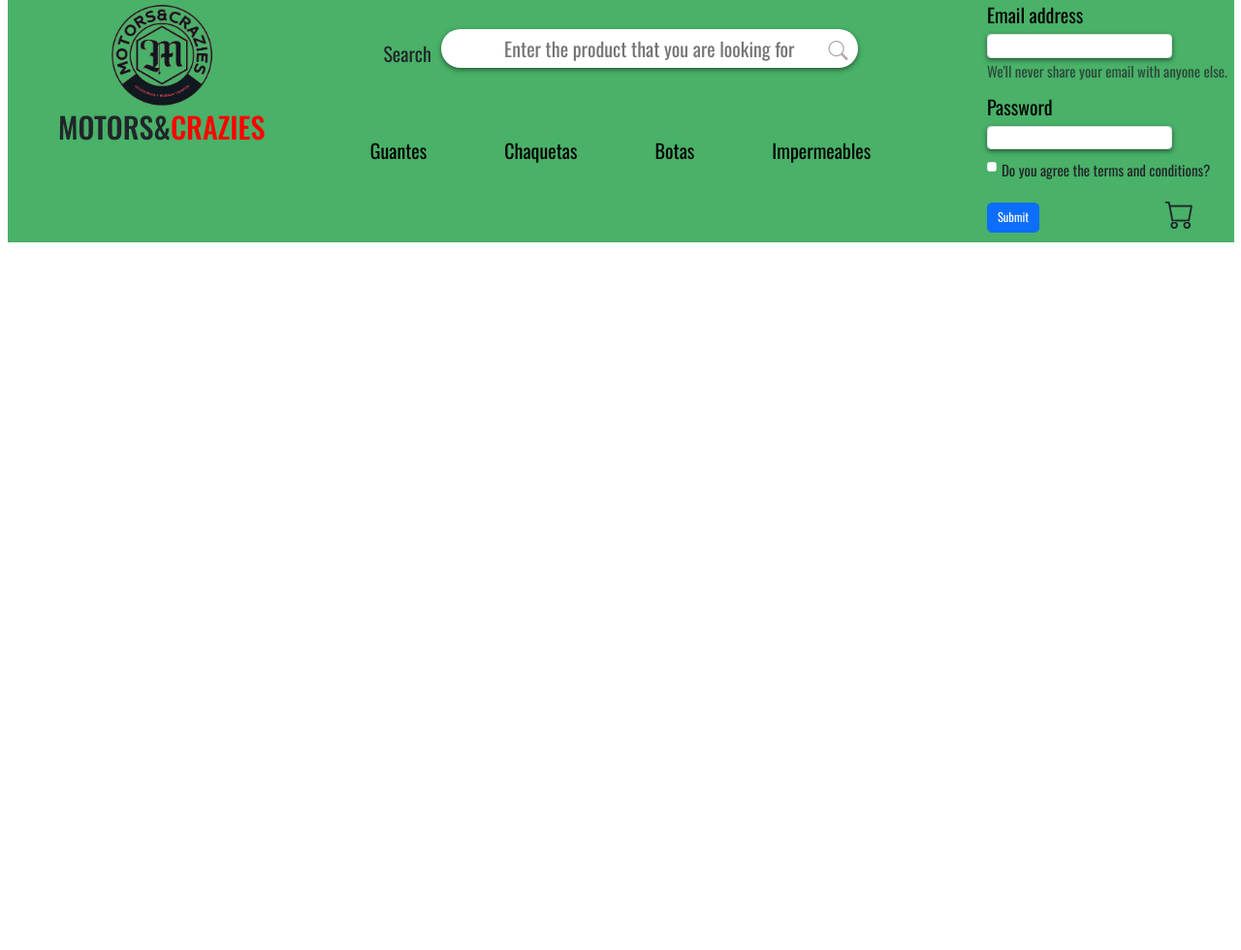
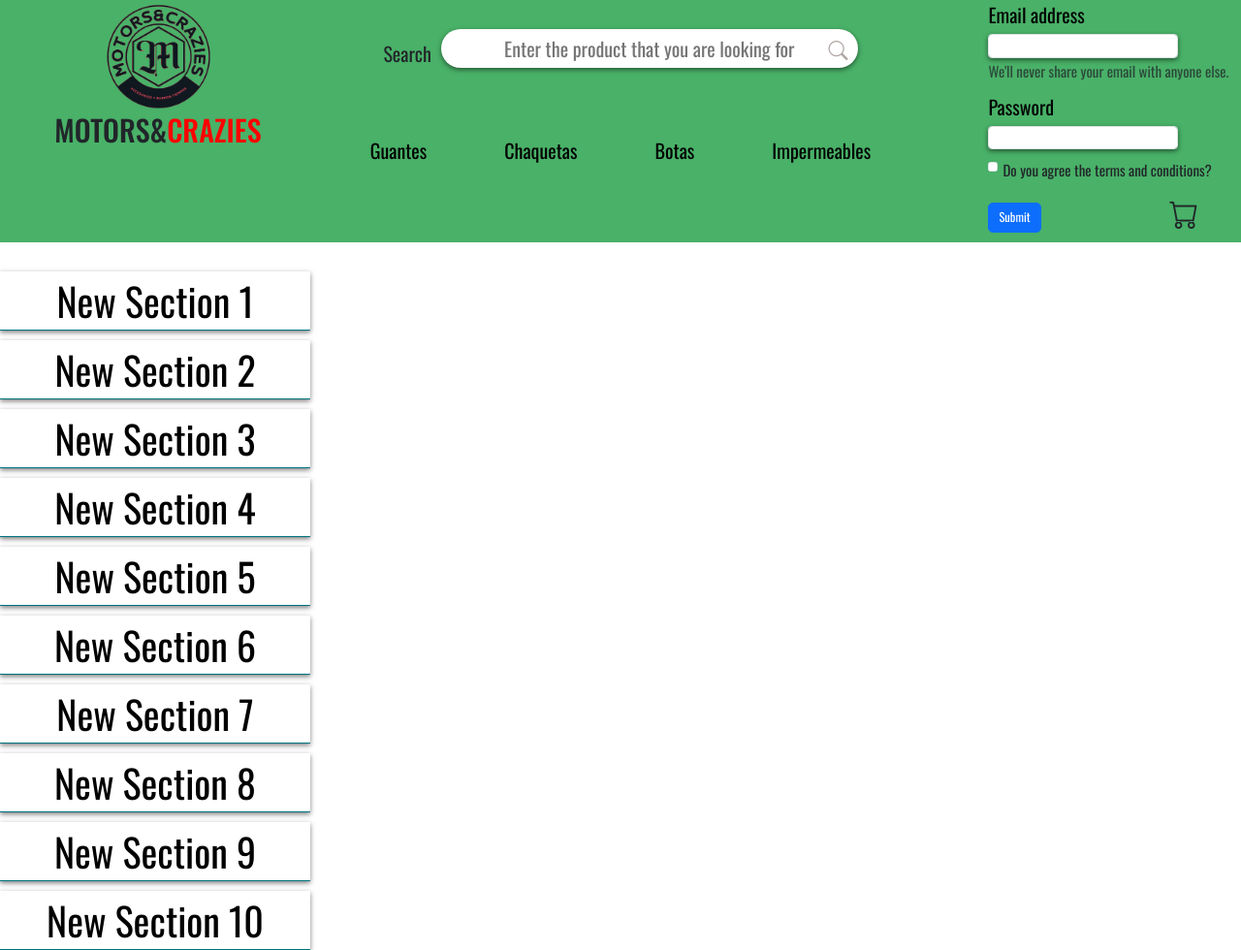
Before and after one commit to abate2/MOTORCYCLE-ECOMERCE, a website: page index.html in a window 1280 px wide. Shown: the whole page at 97% size. Before the commit the page ends 800 px from the top, so only its background shows below. Drawn offline with nearby package versions, Linux system fonts and the light colour scheme.

Commit message:
Side bar section with react

```diff
--- a/index.html
+++ b/index.html
@@ -9,7 +9,7 @@
     <link rel="stylesheet" href="./styles.css">
 </head>
 <body>
-    <div class="container-fluid">
+    <div class="container-fluid p-0">
         <div class="top-bar" >
             <div id="right-top">
                 <div class="logo">
@@ -56,14 +56,31 @@
             </div>
         </div>
         <!--====================END OF TOP-BAR====================-->
-        <aside>
+        <div id="main" class="container-fluid m-0 p-0">
+            <div class="row m-0 p-0">
+                <aside id="sidebar" class="col-3 mt-5 text-center p-0">
+                    <div id="sidebar1"></div>
+                    <div id="sidebar2" class="mt-3"></div>
+                    <div id="sidebar3" class="mt-3"></div>
+                    <div id="sidebar4" class="mt-3"></div>
+                    <div id="sidebar5" class="mt-3"></div>
+                    <div id="sidebar6" class="mt-3"></div>
+                    <div id="sidebar7" class="mt-3"></div>
+                    <div id="sidebar8" class="mt-3"></div>
+                    <div id="sidebar9" class="mt-3"></div>
+                    <div id="sidebar10" class="mt-3"></div>
+                </aside>
+                <div class="products" class="col-9">
 
-        </aside>
+                </div>
+            </div>
+        </div>
         <!--====================END OF ASIDE======================-->
     </div>
 <script src="https://unpkg.com/react@18/umd/react.development.js" crossorigin></script>
 <script src="https://unpkg.com/react-dom@18/umd/react-dom.development.js" crossorigin></script>
 <script src="https://unpkg.com/babel-standalone@6/babel.min.js"></script>
+<script src="./script.js" type="text/jsx"></script>
 <script src="https://code.jquery.com/jquery-3.4.1.slim.min.js" integrity="sha384-J6qa4849blE2+poT4WnyKhv5vZF5SrPo0iEjwBvKU7imGFAV0wwj1yYfoRSJoZ+n" crossorigin="anonymous"></script>
 <script src="https://cdn.jsdelivr.net/npm/popper.js@1.16.0/dist/umd/popper.min.js" integrity="sha384-Q6E9RHvbIyZFJoft+2mJbHaEWldlvI9IOYy5n3zV9zzTtmI3UksdQRVvoxMfooAo" crossorigin="anonymous"></script>
 <script src="https://cdn.jsdelivr.net/npm/bootstrap@5.3.2/dist/js/bootstrap.bundle.min.js" integrity="sha384-C6RzsynM9kWDrMNeT87bh95OGNyZPhcTNXj1NW7RuBCsyN/o0jlpcV8Qyq46cDfL" crossorigin="anonymous"></script>
--- a/package.json
+++ b/package.json
@@ -7,5 +7,8 @@
   },
   "author": "",
   "license": "ISC",
-  "description": ""
+  "description": "",
+  "dependencies": {
+    "react-scripts": "^3.0.1"
+  }
 }
--- /dev/null
+++ b/script.js
@@ -0,0 +1,25 @@
+
+
+class Script extends React.Component {
+    constructor(props) {
+        super(props);
+    }
+
+    render() {
+        return(
+            <a href={this.props.link} className="sidebar-labels">New {this.props.nameSection}{this.props.lastNameSection}</a>
+        )
+    };
+}
+
+
+ReactDOM.render(<Script nameSection="Section" lastNameSection=" 1" link="#"/>, document.getElementById("sidebar1"))
+ReactDOM.render(<Script nameSection="Section" lastNameSection=" 2" link="#"/>, document.getElementById("sidebar2"))
+ReactDOM.render(<Script nameSection="Section" lastNameSection=" 3" link="#"/>, document.getElementById("sidebar3"))
+ReactDOM.render(<Script nameSection="Section" lastNameSection=" 4" link="#"/>, document.getElementById("sidebar4"))
+ReactDOM.render(<Script nameSection="Section" lastNameSection=" 5" link="#"/>, document.getElementById("sidebar5"))
+ReactDOM.render(<Script nameSection="Section" lastNameSection=" 6" link="#"/>, document.getElementById("sidebar6"))
+ReactDOM.render(<Script nameSection="Section" lastNameSection=" 7" link="#"/>, document.getElementById("sidebar7"))
+ReactDOM.render(<Script nameSection="Section" lastNameSection=" 8" link="#"/>, document.getElementById("sidebar8"))
+ReactDOM.render(<Script nameSection="Section" lastNameSection=" 9"link="#"/>, document.getElementById("sidebar9"))
+ReactDOM.render(<Script nameSection="Section" lastNameSection=" 10" link="#"/>, document.getElementById("sidebar10"))
--- a/styles.css
+++ b/styles.css
@@ -36,6 +36,7 @@ body {
 
 .top-bar {
     position: sticky;
+    top: 0;
     display: grid;
     grid-template-columns: repeat(3, 1fr);
     gap: 1.6rem;
@@ -52,7 +53,7 @@ div .brand {
     font-size: 3rem;
 }
 
-div span.brand {
+span.brand {
     color: rgb(255, 0, 0);
 }
 
@@ -70,13 +71,17 @@ div span.brand {
     justify-content: center;
     margin-top: 7rem;
     cursor: pointer;
+
 }
 
 a {
     font-size: var(--primary-font-size);
-    margin: 0rem 4rem;
     color: black;
     text-decoration: none;
+}
+
+.categories a {
+    margin: 0rem 4rem;
 }
 
 .search-box form {
@@ -146,3 +151,13 @@ form i {
     margin-left: 50%;
     cursor: pointer;
 }
+
+/*==================== SIDEBAR SECTION ===========*/
+
+.sidebar-labels {
+    display: block;
+    font-size: 4rem;
+    border-bottom: 1px solid var(--color-quaternary);
+    width: 100%;
+    box-shadow: var(--box-shadow-input);
+}
```
Also changed, not shown: script.jsx (deleted), 1 other file.
